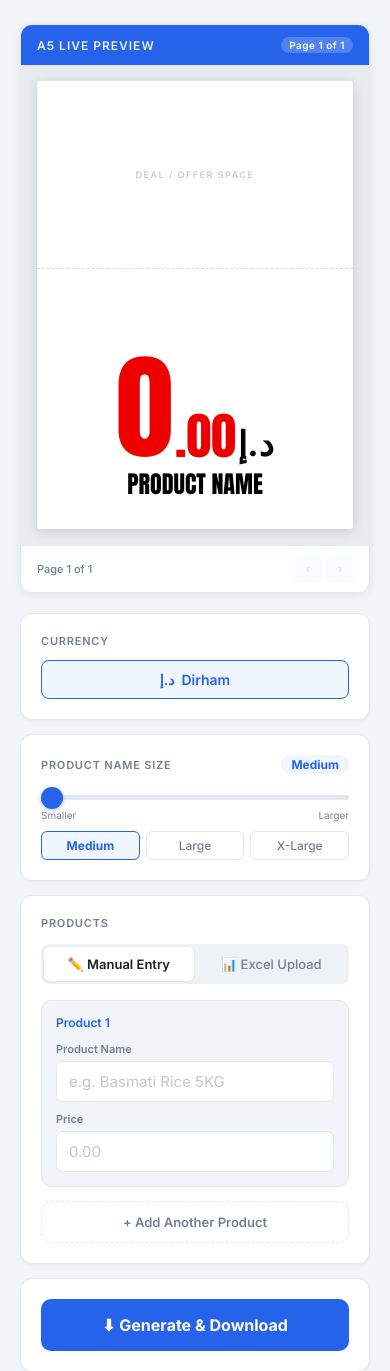
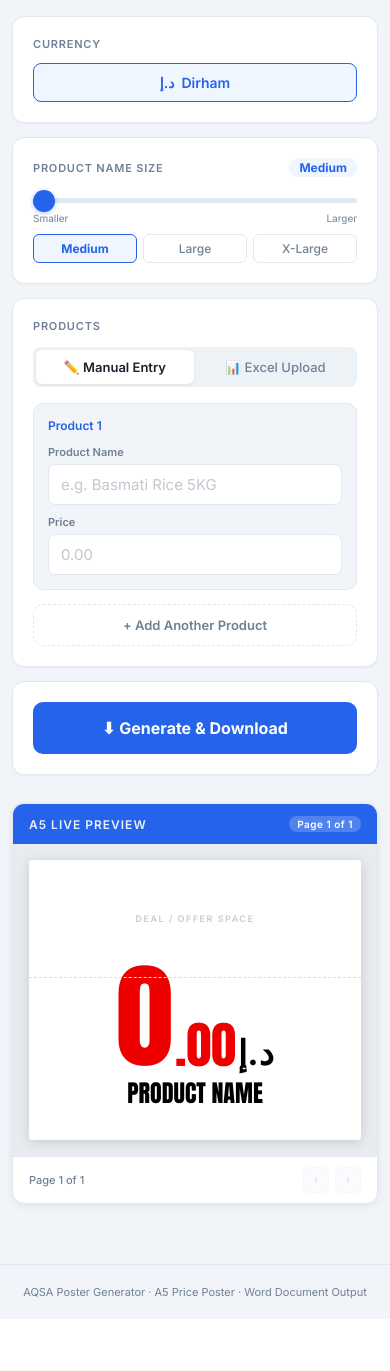
Before and after one commit to helloaqsa-almadeena/poster-generator, a Flask app: page / in a window 390 px wide. Shown: the part 56-1427 px from the top of the page. After the commit the page ends 1375 px from the top, so only its background shows below. Run offline with Flask 3, Linux system fonts and the light colour scheme.

Commit message:
Improve mobile layout and preview column positioning
Updated mobile layout styles for better responsiveness and adjusted preview column order.

```diff
--- a/aqsa_website/templates/index.html
+++ b/aqsa_website/templates/index.html
@@ -60,8 +60,11 @@ nav {
   padding: 24px 20px 80px;
 }
 @media(max-width: 860px) {
-  .layout { grid-template-columns: 1fr; }
-  .preview-col { order: -1; } /* preview on top on mobile */
+  .layout { grid-template-columns: 1fr; padding: 16px 12px 60px; gap: 14px; }
+  .preview-col { order: 1; } /* preview BELOW form on mobile */
+  .preview-col .preview-card { max-width: 100%; }
+  .paper-wrap { padding: 10px; }
+  .paper { max-height: 280px; }
 }
 
 /* ── CARD ── */
@@ -240,6 +243,9 @@ input[type=range]::-moz-range-thumb {
    LIVE PREVIEW PANEL
 ══════════════════════════════════════════ */
 .preview-col { position: sticky; top: 76px; height: fit-content; }
+@media(max-width: 860px) {
+  .preview-col { position: static; }
+}
 
 .preview-card {
   background: var(--white);
```
